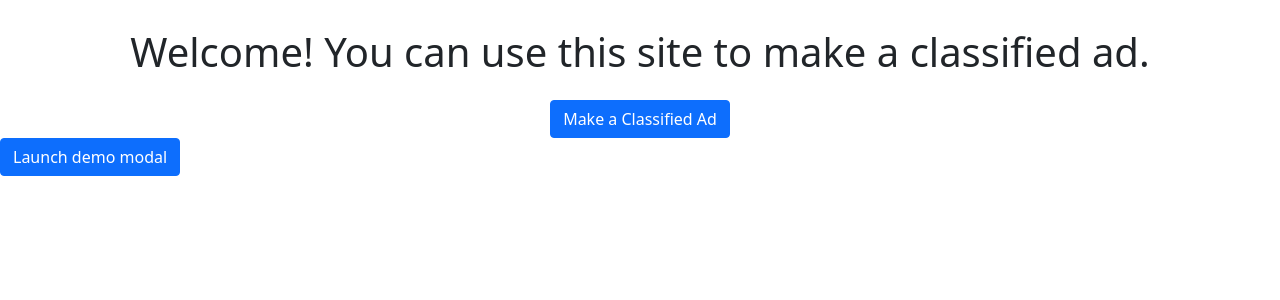
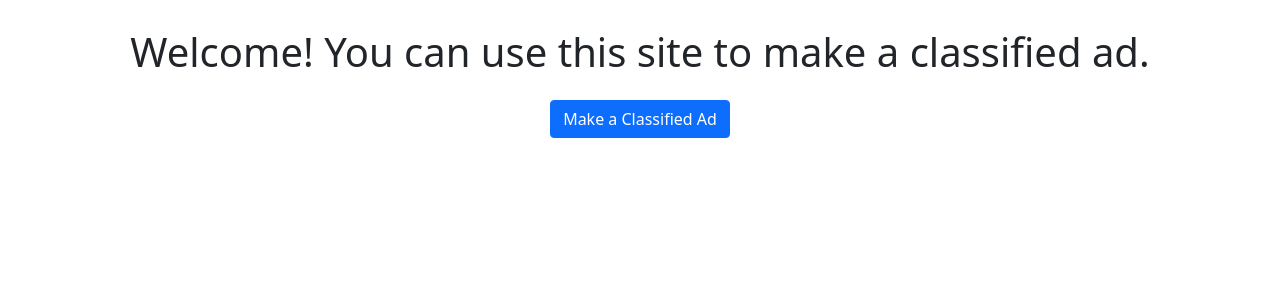
Before and after one commit to aklu96/classified-ad, a Next.js app: page / in a window 1280 px wide. Shown: the top 300 px of the page. Built offline with nearby package versions, Linux system fonts and the light colour scheme.

Commit message:
implement high-level functionality for first modal

```diff
--- a/components/firstModal/FirstModal.tsx
+++ b/components/firstModal/FirstModal.tsx
@@ -2,17 +2,19 @@ import Modal from 'react-bootstrap/modal';
 import Button from 'react-bootstrap/button';
 import "bootstrap/dist/css/bootstrap.min.css";
 
-const FirstModal = (props) => {
-  console.log(props);
-  let handleShow, handleClose;
+interface Props {
+  show: boolean;
+  handleClose: () => any;
+}
+
+const FirstModal = (props: Props) => {
+  const {
+    show,
+    handleClose
+  } = props;
+
   return (
-    <div>
-      <div>{props.wtf}</div>
     <>
-        <Button variant="primary" onClick={handleShow}>
-          Launch demo modal
-        </Button>
-
       <Modal show={props.show} onHide={handleClose}>
         <Modal.Header closeButton>
           <Modal.Title>Modal heading</Modal.Title>
@@ -28,7 +30,6 @@ const FirstModal = (props) => {
         </Modal.Footer>
       </Modal>
     </>
-    </div>
   );
 };
 
--- a/pages/index.tsx
+++ b/pages/index.tsx
@@ -7,10 +7,10 @@ import ThirdModal from '../components/thirdModal/ThirdModal';
 interface Props { }
 
 interface State {
-  view: number,
-  firstModalShow: boolean,
-  secondModalShow: boolean,
-  thirdModalShow: boolean
+  view: number;
+  firstModalShow: boolean;
+  secondModalShow: boolean;
+  thirdModalShow: boolean;
 }
 
 class App extends React.Component<Props, State> {
@@ -27,19 +27,33 @@ class App extends React.Component<Props, State> {
     };
 
     this.handleMakeAdButton = this.handleMakeAdButton.bind(this);
+    this.handleClose = this.handleClose.bind(this);
   }
 
-  // This button should show the current modal.
-  // If the workflow is just beginning, show the first modal.
+  // This button shows the current modal
   handleMakeAdButton() {
-    let { view } = this.state;
+    let {
+      view,
+      firstModalShow,
+      secondModalShow,
+      thirdModalShow
+    } = this.state;
 
+    // If the workflow is just beginning, show the first modal.
     if (view === 0) {
       view = 1;
     }
-    console.log('makead', view);
+
+    // update modal states
+    firstModalShow = view === 1 ? true : false;
+    secondModalShow = view === 2 ? true : false;
+    thirdModalShow = view === 3 ? true : false;
+
     this.setState({
-      view
+      view,
+      firstModalShow,
+      secondModalShow,
+      thirdModalShow
     });
   }
 
@@ -51,20 +65,24 @@ class App extends React.Component<Props, State> {
     });
   }
 
-  renderModals(modal) {
-    const { view } = this.state;
-    if (view === modal) {
-      console.log('render');
-      return true;
-    }
-    return false;
+  handleClose() {
+    this.setState({
+      firstModalShow: false,
+      secondModalShow: false,
+      thirdModalShow: false
+    });
   }
 
   render() {
+    const {
+      firstModalShow,
+      secondModalShow,
+      thirdModalShow
+    } = this.state;
     return (
       <div>
         <MainPage makeAd={this.handleMakeAdButton} />
-        <FirstModal show={this.renderModals(1)} />
+        <FirstModal show={firstModalShow} handleClose={this.handleClose} />
       </div>
     )
   }
```
Lines whose indentation alone changed are shown as unchanged.
